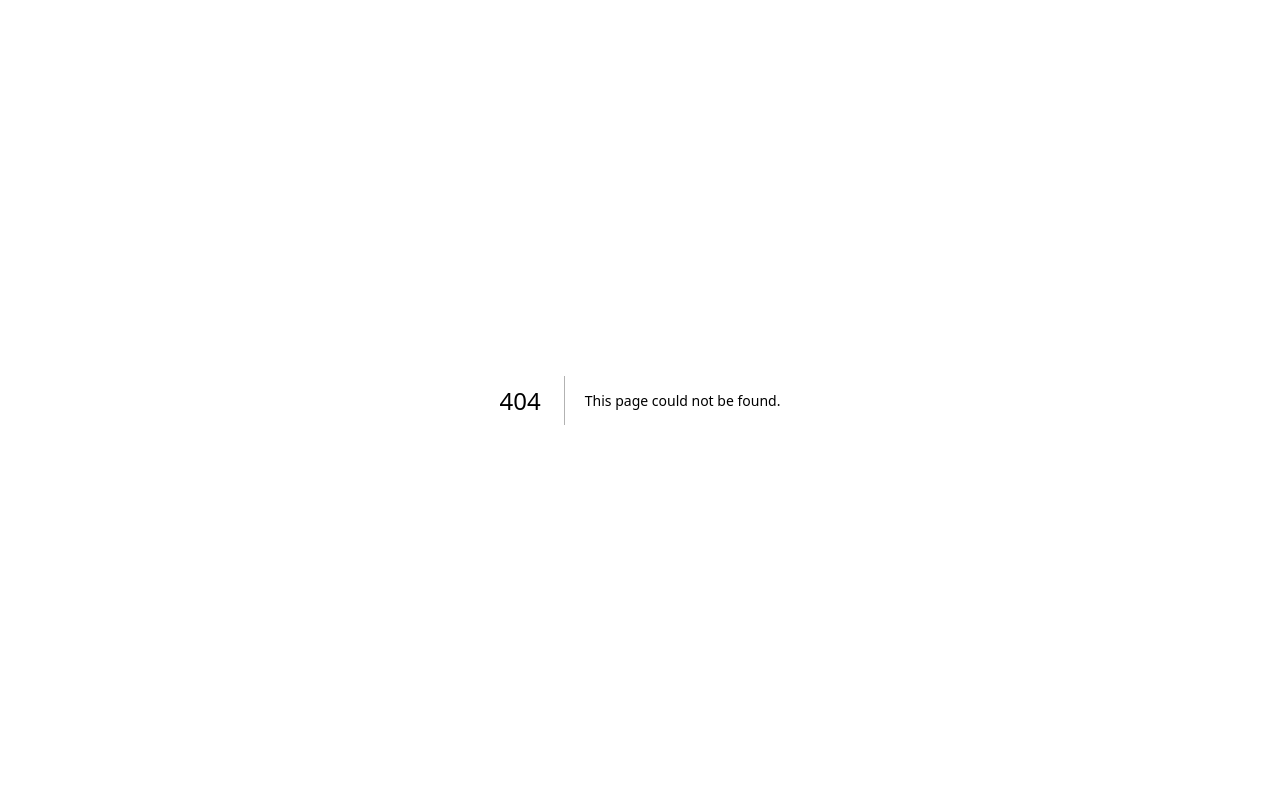
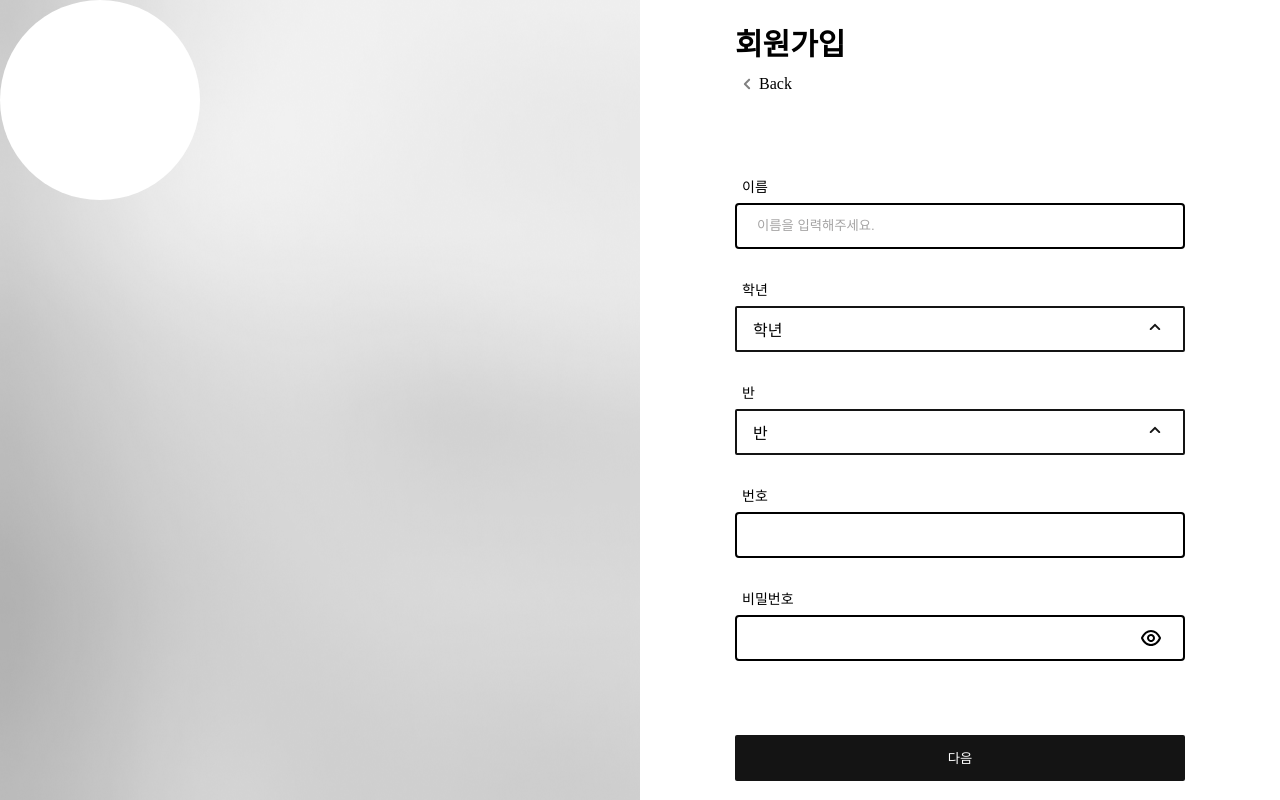
Before and after one commit to EntryDSM/exit-front-end, a Next.js app: page /auth/signup/student in a window 1280 px wide. Before the commit this address had no page. Built offline with nearby package versions, Linux system fonts and the light colour scheme.

Commit message:
Feat : 학생 회원가입 레이아웃 추가

```diff
--- /dev/null
+++ b/src/pages/auth/signup/student.tsx
@@ -0,0 +1,94 @@
+import { Layout } from '@components/common/layout';
+import { Text } from '@components/common/text';
+import { Button } from '@components/common/button';
+import { ButtonKinds } from '@components/common/button/@type';
+import LeftArrow from '@assets/icon/left-arrow';
+import { Colors } from '@styles/theme/color';
+import Image from 'next/image';
+import AuthBgImg from '@assets/imgs/AuthBgImg.png';
+import Dropdown from '@components/common/dropdown';
+import { Input } from '@components/common/input';
+
+export default function Page() {
+  return (
+    <Layout width={'100vw'} height={'100vh'} direction={'row'}>
+      <Layout position={'relative'} height={'100vh'}>
+        <Image src={AuthBgImg} alt={''} style={{ width: '50vw' }} />
+        <Layout position={'absolute'} direction={'column'}>
+          <svg
+            width="200"
+            height="200"
+            viewBox="0 0 200 200"
+            fill="none"
+            xmlns="http://www.w3.org/2000/svg"
+          >
+            <rect width="200" height="200" rx="100" fill="white" />
+          </svg>
+        </Layout>
+      </Layout>
+      <Layout justify={'center'} width={'50vw'} direction={'row'}>
+        <Layout
+          direction={'column'}
+          align={'flex-start'}
+          justify={'center'}
+          height={'100vh'}
+        >
+          <Layout
+            direction={'column'}
+            gap={8}
+            justify={'center'}
+            minHeight={24}
+          >
+            <Text weight={600} fontSize={30}>
+              회원가입
+            </Text>
+            <Layout direction={'row'} align={'center'}>
+              <LeftArrow width={24} height={24} fillColor={Colors.gray400} />
+              <Text>Back</Text>
+            </Layout>
+          </Layout>
+          <Layout
+            direction={'column'}
+            gap={30}
+            margin={[80, 0, 74, 0]}
+            as="form"
+          >
+            <Input
+              name={'이름'}
+              placeHolder={'이름을 입력해주세요.'}
+              width={450}
+            />
+            <Dropdown
+              title={'학년'}
+              width={450}
+              // TODO : refactor
+              selectModels={[
+                { name: '1학년' },
+                { name: '2학년' },
+                { name: '3학년' },
+              ]}
+              name={'학년'}
+            />
+            <Dropdown
+              title={'반'}
+              width={450}
+              // TODO : refactor
+              selectModels={[
+                { name: '1반' },
+                { name: '2반' },
+                { name: '3반' },
+                { name: '4반' },
+              ]}
+              name={'반'}
+            />
+            <Input name={'번호'} width={450} />
+            <Input name={'비밀번호'} width={450} hasHiddenIcon={true} />
+          </Layout>
+          <Button btnKinds={ButtonKinds.CONTAINED} width={450}>
+            다음
+          </Button>
+        </Layout>
+      </Layout>
+    </Layout>
+  );
+}
```
